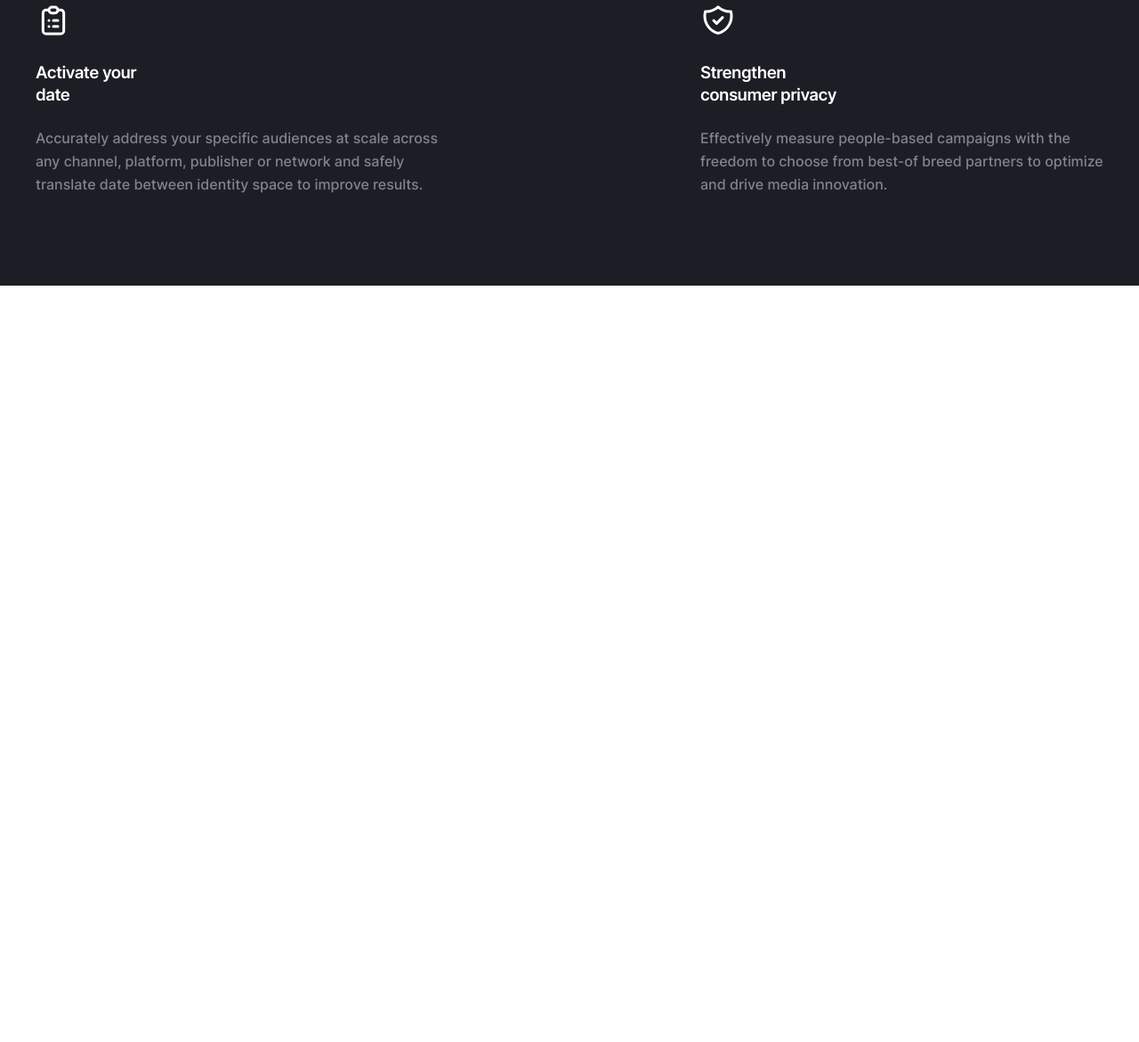
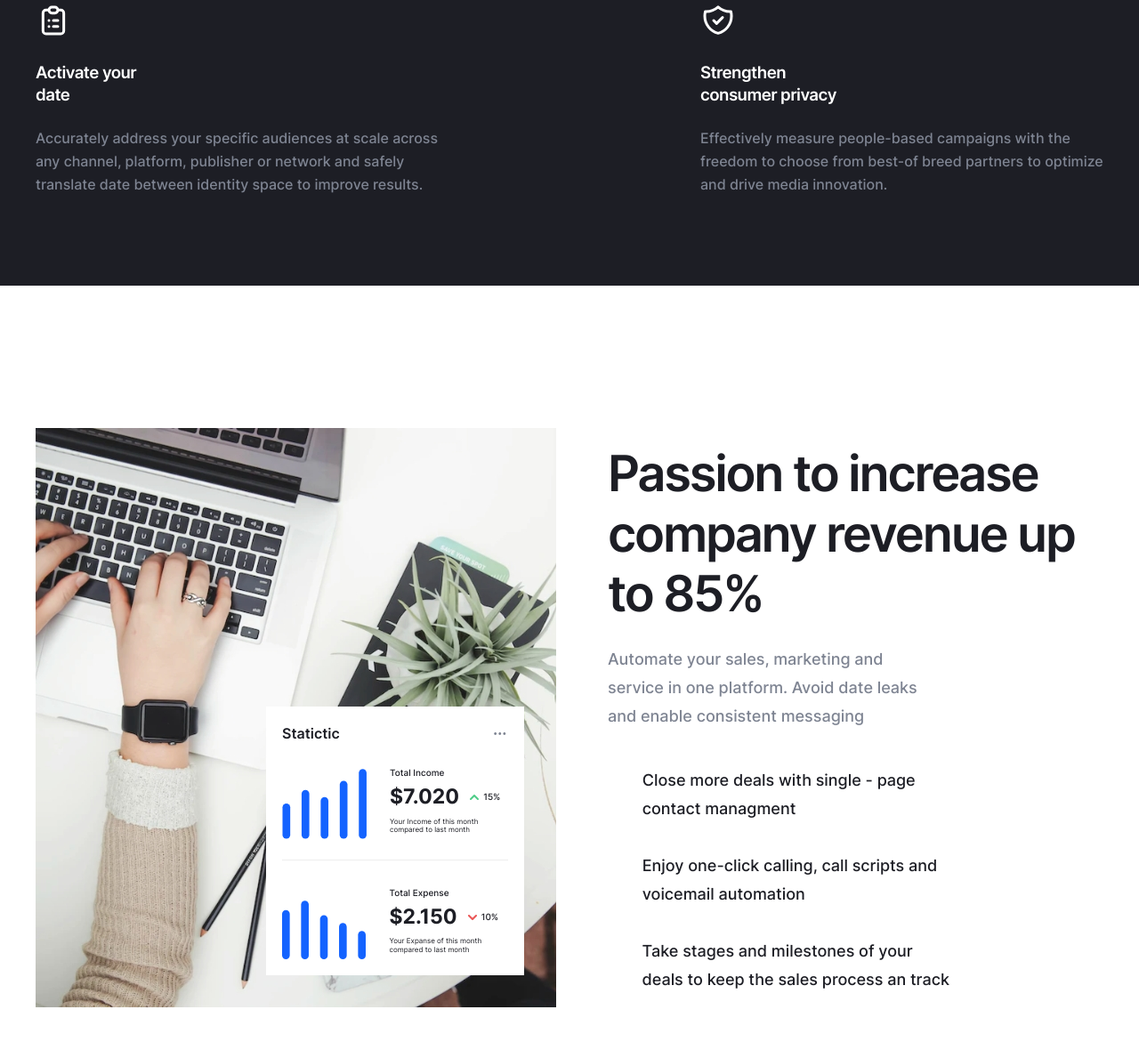
Before and after one commit to UWWWAGA/Coca, a website built with Vite: page src/index.html in a window 1280 px wide. Shown: the part 1660-2831 px from the top of the page at 89% size. Before the commit the page ends 1981 px from the top, so only its background shows below. Built offline with nearby package versions, Linux system fonts and the light colour scheme; files whose address does not match are found by name.

Commit message:
Created features section

```diff
--- /dev/null
+++ b/src/assets/scss/components/home/features.scss
@@ -0,0 +1,178 @@
+.features {
+  padding: 160px 0 94px;
+
+  @include mobile {
+    padding: 60px 0 64px;
+  }
+
+  &__container {
+    @include flex-all-between;
+
+    @include mini-desktop {
+      gap: 40px;
+      flex-direction: column;
+      align-items: flex-start;
+    }
+
+    @include mobile {
+      gap: 25px;
+    }
+  }
+
+  &__left {
+    position: relative;
+  }
+
+  &__stats {
+    position: absolute;
+    right: 36px;
+    bottom: 40px;
+    padding: 18px;
+    max-width: 290px;
+    background-color: #fff;
+
+    @include mobile {
+      right: 16px;
+      bottom: 20px;
+    }
+
+    @include small-mobile {
+      right: 12px;
+      bottom: 12px;
+      padding: 14px;
+      max-width: 240px;
+    }
+
+    &-head {
+      @include flex-all-between;
+      margin-bottom: 19px;
+    }
+
+    &-title {
+      font-weight: 600;
+      font-size: 16px;
+      line-height: 150%;
+      color: #1d1e25;
+    }
+
+    &-item {
+      @include flex-align-center;
+      gap: 26px;
+
+      &:not(:last-child) {
+        border-bottom: 1px solid #ededed;
+        padding-bottom: 23px;
+      }
+
+      &:last-child {
+        padding-top: 23px;
+      }
+
+      &-img {
+        @include small-mobile {
+          width: 65px;
+        }
+      }
+
+      &-title {
+        margin-bottom: 6px;
+        font-weight: 500;
+        font-size: 10px;
+        line-height: 150%;
+        color: var(--neutral-color-150);
+      }
+
+      &-price {
+        @include flex-align-center;
+        gap: 12px;
+        margin-bottom: 9px;
+
+        &-num {
+          font-weight: 700;
+          font-size: 23px;
+          line-height: 120%;
+          color: #1d1e25;
+
+          @include mobile {
+            font-size: 18px;
+          }
+        }
+
+        &-proc {
+          @include flex-align-center;
+          gap: 5px;
+          font-weight: 500;
+          font-size: 10px;
+          line-height: 150%;
+          color: #1d1e25;
+        }
+      }
+
+      &-descr {
+        font-weight: 400;
+        font-size: 8px;
+      }
+    }
+  }
+
+  &__right {
+    max-width: 557px;
+
+    @include mini-desktop {
+      max-width: 992px;
+    }
+  }
+
+  &__title {
+    margin-bottom: 24px;
+    font-weight: 600;
+    letter-spacing: -0.04em;
+    color: var(--neutral-color-100);
+
+    @include mobile {
+      margin-bottom: 20px;
+    }
+  }
+
+  &__descr {
+    margin-bottom: 40px;
+    max-width: 360px;
+    font-weight: 500;
+    line-height: 178%;
+    color: #7e8492;
+
+    @include mini-desktop {
+      max-width: 700px;
+    }
+  }
+
+  &__item {
+    @include flex-align-center;
+    max-width: 393px;
+    font-weight: 500;
+    line-height: 178%;
+    color: var(--neutral-color-100);
+
+    @include mini-desktop {
+      max-width: 700px;
+    }
+
+    &:not(:last-child) {
+      margin-bottom: 32px;
+
+      @include mobile {
+        margin-bottom: 22px;
+      }
+    }
+
+    &::before {
+      content: '';
+      display: inline-block;
+      margin-right: 19px;
+      padding-right: 19px;
+      width: 20px;
+      height: 20px;
+      background: url('../assets/icons/features-tick-icon.svg');
+    }
+  }
+}
--- a/src/assets/scss/main.scss
+++ b/src/assets/scss/main.scss
@@ -6,3 +6,4 @@
 @import './components/header';
 @import './components/home/hero';
 @import './components/home/overview';
+@import './components/home/features';
--- /dev/null
+++ b/src/html/components/home/features.html
@@ -0,0 +1,118 @@
+<section class="features">
+  <div class="container features__container">
+    <div class="features__left">
+      <img
+        loading="lazy"
+        src="./assets/images/features-img.jpeg"
+        width="585"
+        height="651"
+        alt="Woman typing on laptop"
+      />
+      <div class="features__stats">
+        <div class="features__stats-head">
+          <h4 class="features__stats-title text-p-default">Statictic</h4>
+          <img
+            loading="lazy"
+            src="./assets/icons/more-icon.svg"
+            width="18"
+            height="19"
+            alt="Ellipsis icon"
+          />
+        </div>
+        <div class="features__stats-item">
+          <img
+            loading="lazy"
+            class="features__stats-item-img"
+            src="./assets/icons/features-total-income-icon.svg"
+            width="95"
+            height="88"
+            alt="Total income graphic"
+          />
+          <div class="features__stats-item-info">
+            <h5 class="features__stats-item-title">Total Income</h5>
+            <div class="features__stats-item-price">
+              <span class="features__stats-item-price-num">$7.020</span>
+              <div class="features__stats-item-price-proc">
+                <svg
+                  width="10"
+                  height="6"
+                  viewBox="0 0 10 6"
+                  fill="none"
+                  xmlns="http://www.w3.org/2000/svg"
+                >
+                  <path
+                    fill-rule="evenodd"
+                    clip-rule="evenodd"
+                    d="M9.70711 5.70717C9.31658 6.09769 8.68342 6.09769 8.29289 5.70717L5 2.41427L1.70711 5.70717C1.31658 6.09769 0.683417 6.09769 0.292894 5.70717C-0.0976312 5.31664 -0.0976312 4.68348 0.292894 4.29295L4.29289 0.292954C4.68342 -0.0975701 5.31658 -0.09757 5.70711 0.292954L9.70711 4.29295C10.0976 4.68348 10.0976 5.31664 9.70711 5.70717Z"
+                    fill="#50CD89"
+                  />
+                </svg>
+                15%
+              </div>
+            </div>
+            <p class="features__stats-item-descr">
+              Your Income of this month compared to last month
+            </p>
+          </div>
+        </div>
+        <div class="features__stats-item">
+          <img
+            loading="lazy"
+            class="features__stats-item-img"
+            src="./assets/icons/features-total-expense-icon.svg"
+            width="95"
+            height="88"
+            alt="Total expense graphic"
+          />
+          <div class="features__stats-item-info">
+            <h5 class="features__stats-item-title">Total Expense</h5>
+            <div class="features__stats-item-price">
+              <span class="features__stats-item-price-num">$2.150</span>
+              <div class="features__stats-item-price-proc">
+                <svg
+                  width="10"
+                  height="6"
+                  viewBox="0 0 10 6"
+                  fill="none"
+                  xmlns="http://www.w3.org/2000/svg"
+                >
+                  <path
+                    fill-rule="evenodd"
+                    clip-rule="evenodd"
+                    d="M0.292893 0.293015C0.683417 -0.097509 1.31658 -0.097509 1.70711 0.293015L5 3.58591L8.29289 0.293015C8.68342 -0.097509 9.31658 -0.097509 9.70711 0.293015C10.0976 0.68354 10.0976 1.3167 9.70711 1.70723L5.70711 5.70723C5.31658 6.09775 4.68342 6.09775 4.29289 5.70723L0.292893 1.70723C-0.0976311 1.3167 -0.0976311 0.68354 0.292893 0.293015Z"
+                    fill="#EB5757"
+                  />
+                </svg>
+                10%
+              </div>
+            </div>
+            <p class="features__stats-item-descr">
+              Your Expanse of this month compared to last month
+            </p>
+          </div>
+        </div>
+      </div>
+    </div>
+    <div class="features__right">
+      <h2 class="features__title heading-h2">
+        Passion to increase company revenue up to 85%
+      </h2>
+      <p class="features__descr text-p-medium">
+        Automate your sales, marketing and service in one platform. Avoid date
+        leaks and enable consistent messaging
+      </p>
+      <ul class="features__list">
+        <li class="features__item text-p-medium">
+          Close more deals with single - page contact managment
+        </li>
+        <li class="features__item text-p-medium">
+          Enjoy one-click calling, call scripts and voicemail automation
+        </li>
+        <li class="features__item text-p-medium">
+          Take stages and milestones of your deals to keep the sales process an
+          track
+        </li>
+      </ul>
+    </div>
+  </div>
+</section>
--- a/src/html/components/home/overview.html
+++ b/src/html/components/home/overview.html
@@ -12,6 +12,7 @@
     <ul class="overview__list">
       <li class="overview__item">
         <img
+          loading="lazy"
           class="overview__item-icon"
           src="./assets/icons/calendar-icon.svg"
           width="40"
@@ -29,6 +30,7 @@
       </li>
       <li class="overview__item">
         <img
+          loading="lazy"
           class="overview__item-icon"
           src="./assets/icons/todo-icon.svg"
           width="40"
@@ -43,6 +45,7 @@
       </li>
       <li class="overview__item">
         <img
+          loading="lazy"
           class="overview__item-icon"
           src="./assets/icons/list-icon.svg"
           width="40"
@@ -58,6 +61,7 @@
       </li>
       <li class="overview__item">
         <img
+          loading="lazy"
           class="overview__item-icon"
           src="./assets/icons/shield-icon.svg"
           width="40"
--- a/src/index.html
+++ b/src/index.html
@@ -5,6 +5,7 @@
     <load src="./html/components/header.html" />
     <load src="./html/components/home/hero.html" />
     <load src="./html/components/home/overview.html" />
+    <load src="./html/components/home/features.html" />
 
     <script type="module" src="./js/main.js"></script>
   </body>
```
Also changed, not shown: src/assets/icons/features-tick-icon.svg (added), src/assets/icons/features-total-expense-icon.svg (added), src/assets/icons/features-total-income-icon.svg (added), src/assets/icons/more-icon.svg (added), src/assets/images/features-img.jpeg (added).
